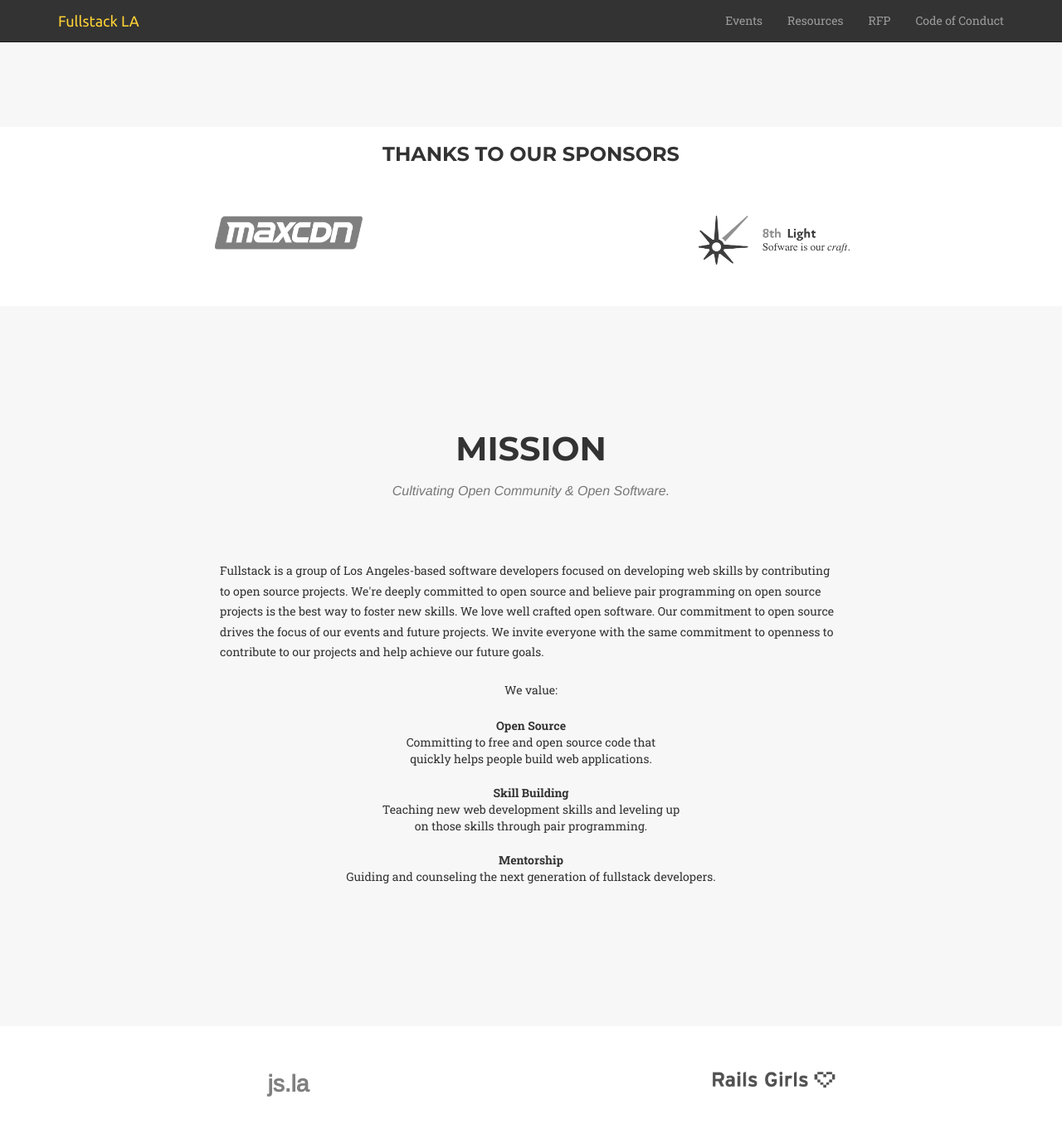
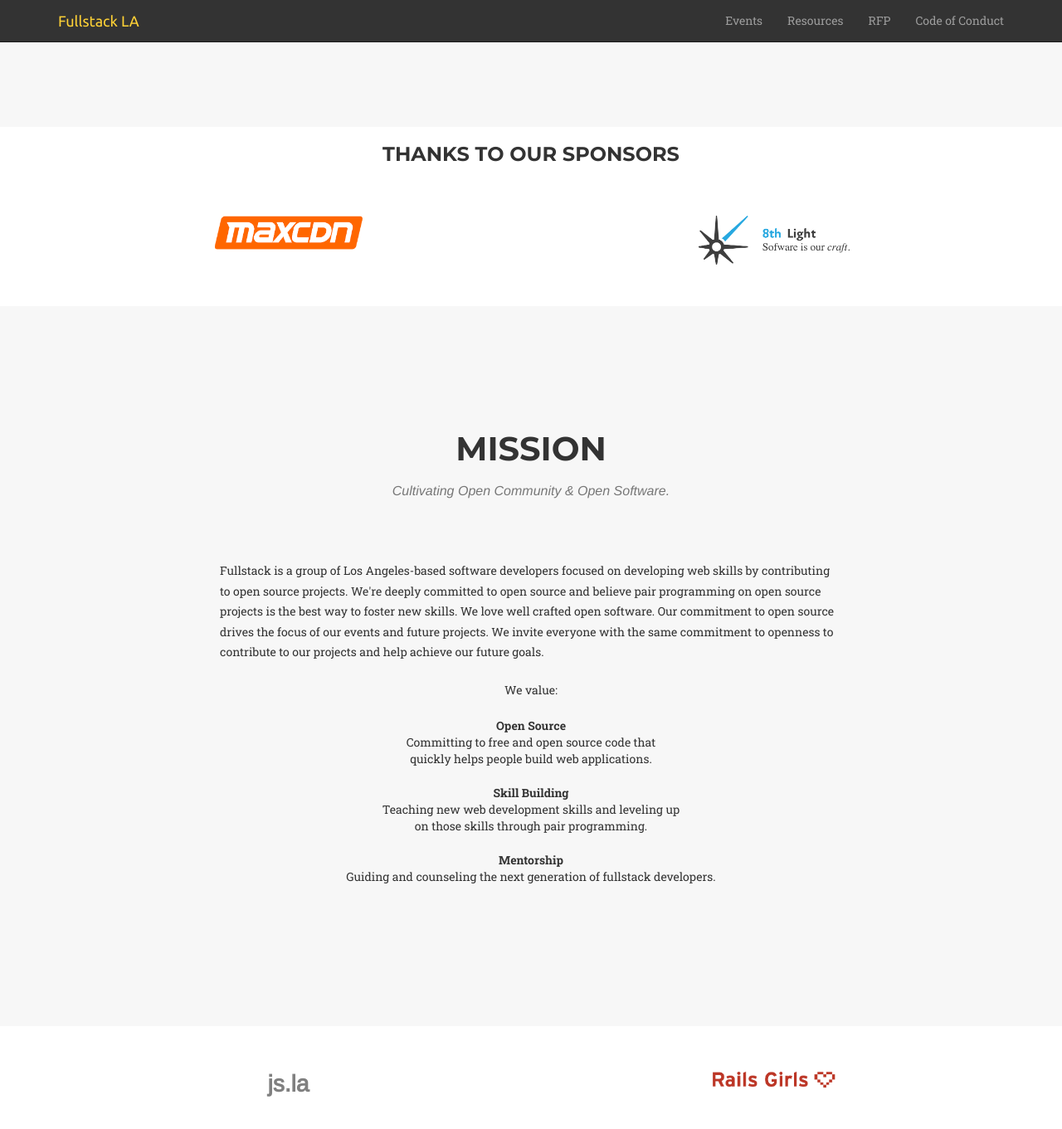
Before and after one commit to fullstackla/fullstackla.github.io, a Jekyll site: the page built from index.html, in a window 1280 px wide and 1400 px high, scrolled down 1491 px. Shown: the top 1361 px of the window at 83% size. Built offline with Jekyll 4.4.1, drawn with Linux system fonts in a browser that asks for light colours; some web fonts are replaced.

Commit message:
Fix sponsor logo hover malfunction Comment out .img-centered filter & transition styles in fullstack.scss Comment out .sponsors img:hover styles in sponsors.scss Pending approval by K.Pearson for deletion.

```diff
--- a/_sass/fullstack.scss
+++ b/_sass/fullstack.scss
@@ -62,10 +62,10 @@ h6 {
     margin: 0 auto;
     max-width: 13em;
     max-height: 2em;
-    -webkit-filter: grayscale(100%);
-    filter: grayscale(100%);
-    -webkit-transition: max-width 2s, -webkit-filter 3s;
-    transition: all 2s ease;
+    // -webkit-filter: grayscale(100%);
+    // filter: grayscale(100%);
+    // -webkit-transition: max-width 2s, -webkit-filter 3s;
+    // transition: all 2s ease;
 }
 .text-logo-centered {
     color: gray;
--- a/_sass/sponsors.scss
+++ b/_sass/sponsors.scss
@@ -1,8 +1,8 @@
-.sponsors {
-  img:hover {
-    max-width: 14em;
-    max-height: 3em;
-    filter: none;
-    -webkit-filter: grayscale(0);
-  }
-}
+// .sponsors {
+//   img:hover {
+//     max-width: 14em;
+//     max-height: 3em;
+//     filter: none;
+//     -webkit-filter: grayscale(0);
+//   }
+// }
```
